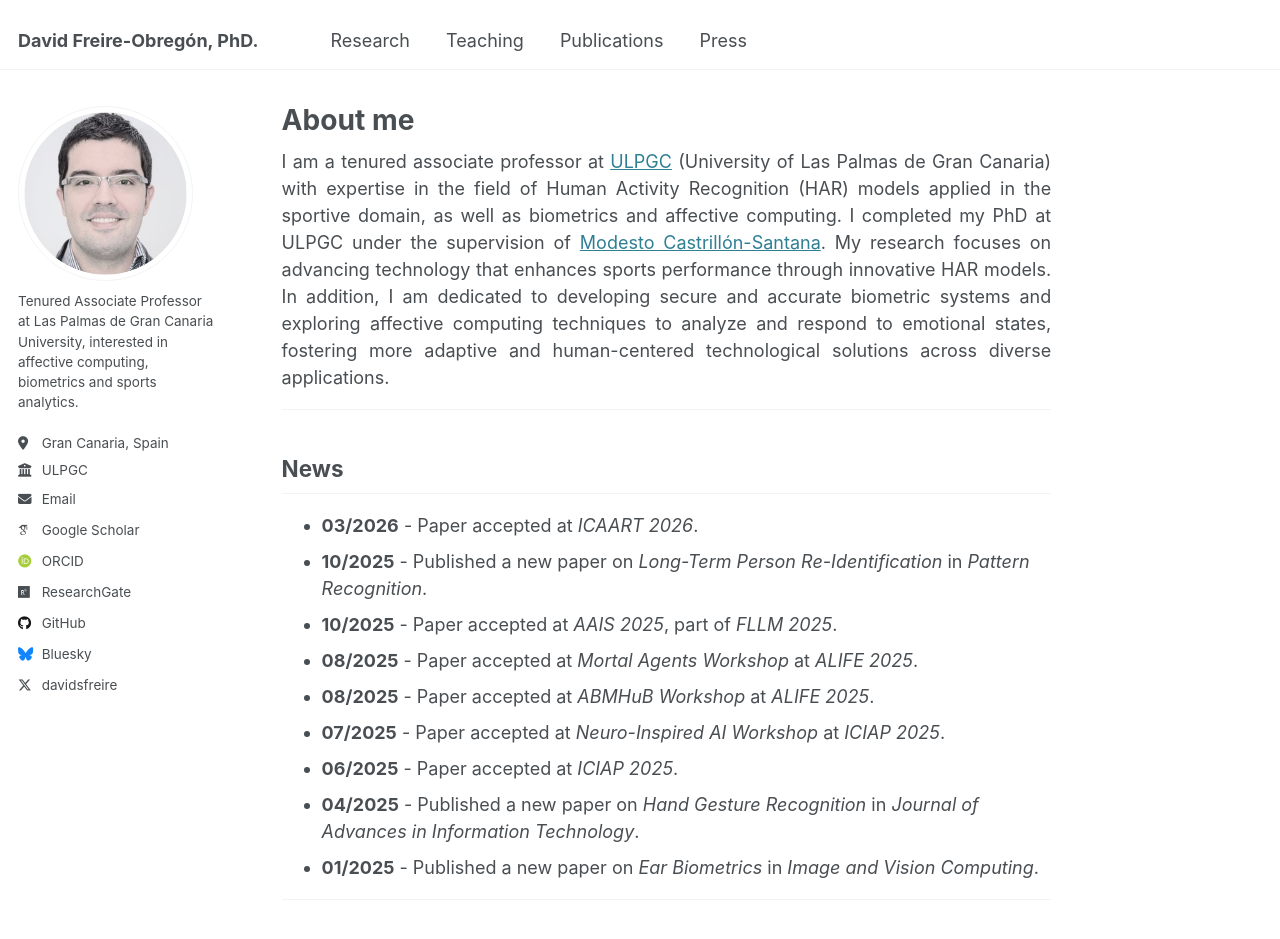
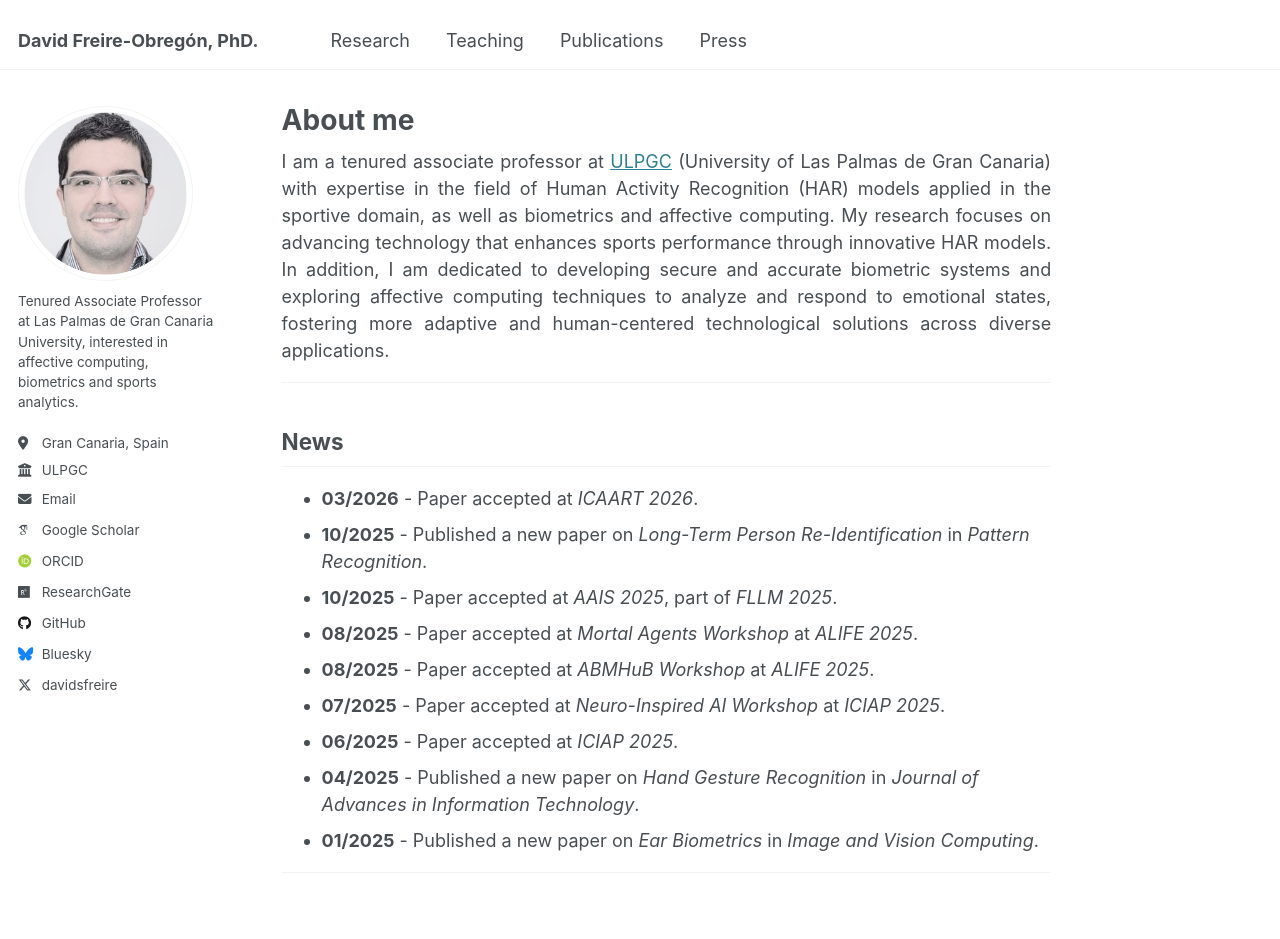
Before and after one commit to davidfreire/davidfreire.github.io, a Jekyll site: the page built from _pages/about.md, in a window 1280 px wide and 1107 px high. Shown: the top 939 px of the window. Built offline with Jekyll 4.4.1, drawn with Linux system fonts in a browser that asks for light colours; some web fonts are replaced.

Commit message:
Update about.md

```diff
--- a/_pages/about.md
+++ b/_pages/about.md
@@ -8,7 +8,7 @@ redirect_from:
 ---
 <div style="text-align: justify;">
 
-I am a tenured associate professor at <a href="https://ulpgc.es">ULPGC</a> (University of Las Palmas de Gran Canaria) with expertise in the field of Human Activity Recognition (HAR) models applied in the sportive domain, as well as biometrics and affective computing. I completed my PhD at ULPGC under the supervision of <a href="http://mozart.dis.ulpgc.es/~modesto/">Modesto Castrillón-Santana</a>.
+I am a tenured associate professor at <a href="https://ulpgc.es">ULPGC</a> (University of Las Palmas de Gran Canaria) with expertise in the field of Human Activity Recognition (HAR) models applied in the sportive domain, as well as biometrics and affective computing.
 
 
 My research focuses on advancing technology that enhances sports performance through innovative HAR models. In addition, I am dedicated to developing secure and accurate biometric systems and exploring affective computing techniques to analyze and respond to emotional states, fostering more adaptive and human-centered technological solutions across diverse applications.
```
